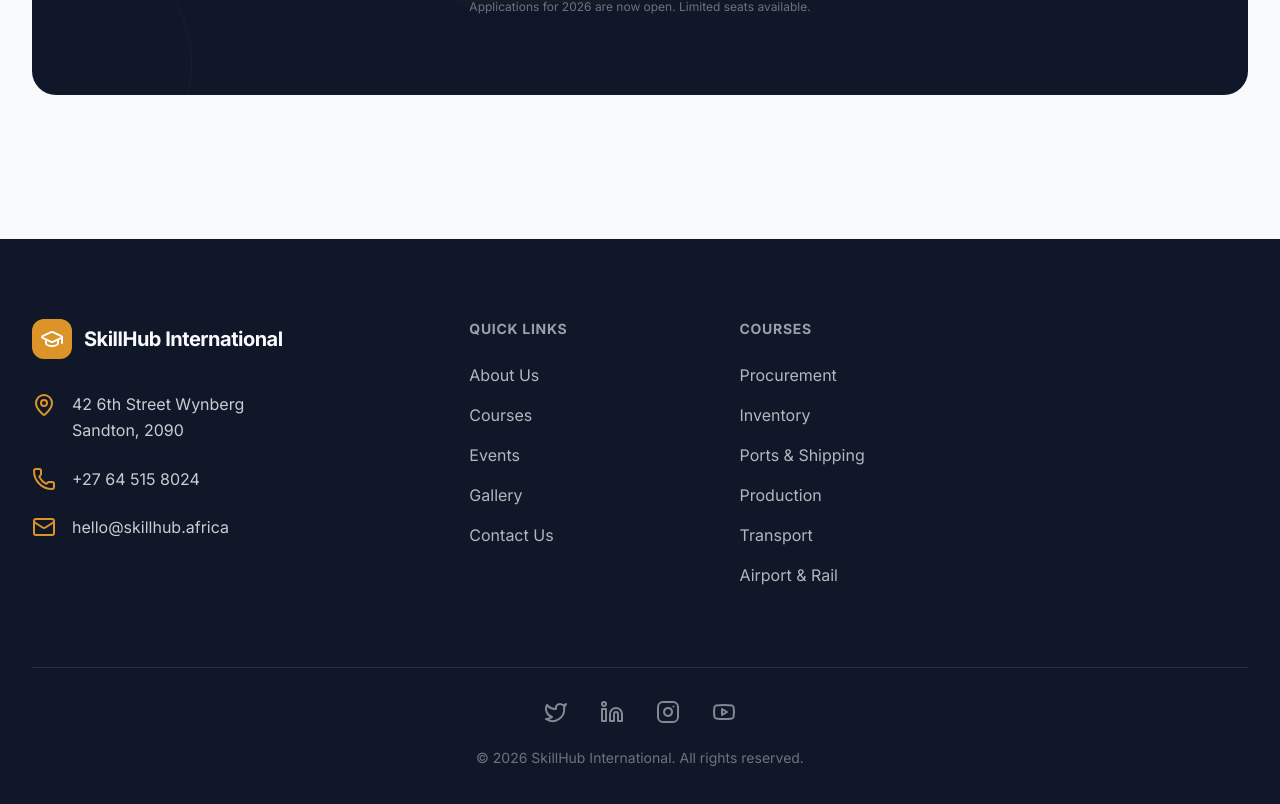
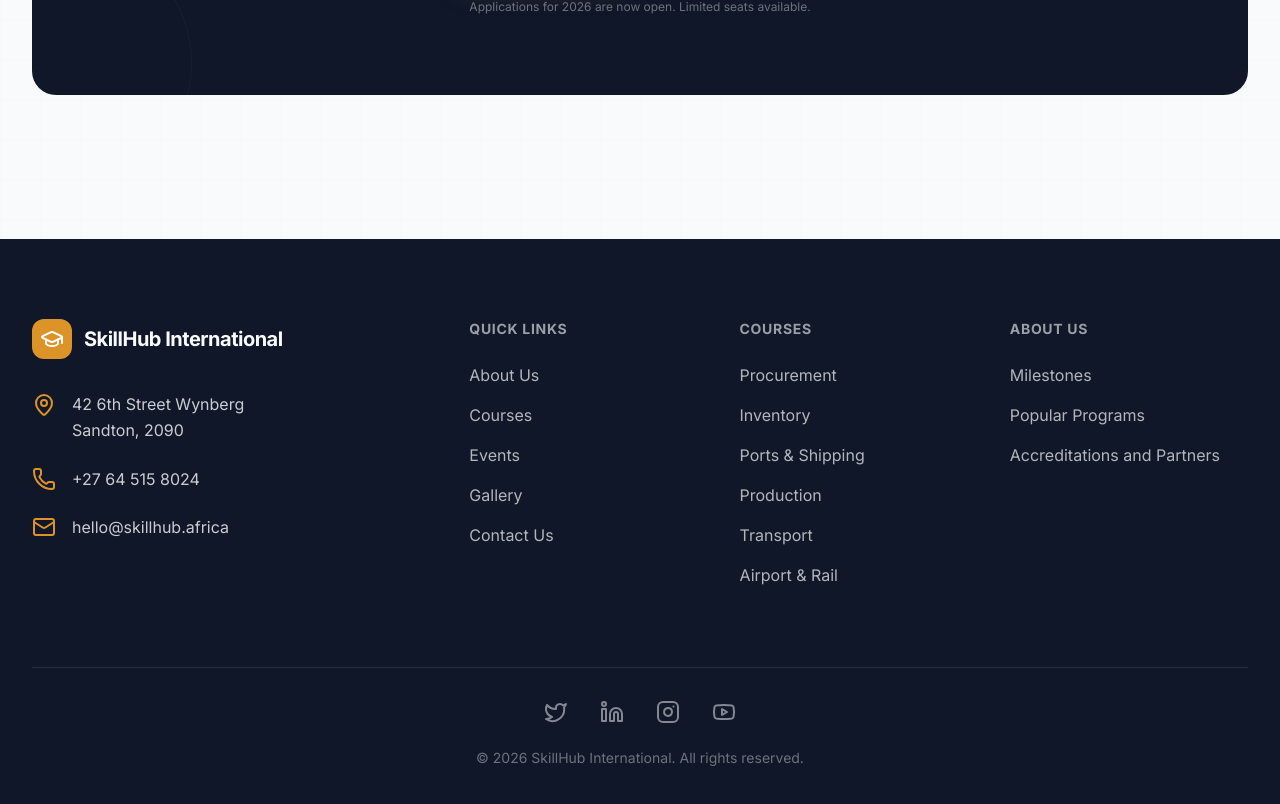
Before and after one commit to ftcaleb/skillhub-page-uo, a Next.js app: page / in a window 1280 px wide. Shown: the part 6192-6996 px from the top of the page. Built offline with nearby package versions, Linux system fonts and the light colour scheme; a web font is replaced by a local one.

Commit message:
Added more footer links

```diff
--- a/components/footer.tsx
+++ b/components/footer.tsx
@@ -18,6 +18,11 @@ const footerLinks = {
     { label: "Production", href: "/courses/category/Production" },
     { label: "Transport", href: "/courses/category/Transport" },
     { label: "Airport & Rail", href: "/courses/category/Airport%20%26%20Rail" },
+  ],
+  "About Us": [
+    { label: "Milestones", href: "/about#milestones" },
+    { label: "Popular Programs", href: "/#programs" },
+    { label: "Accreditations and Partners", href: "/#partners" },
   ],
 }
 
```
